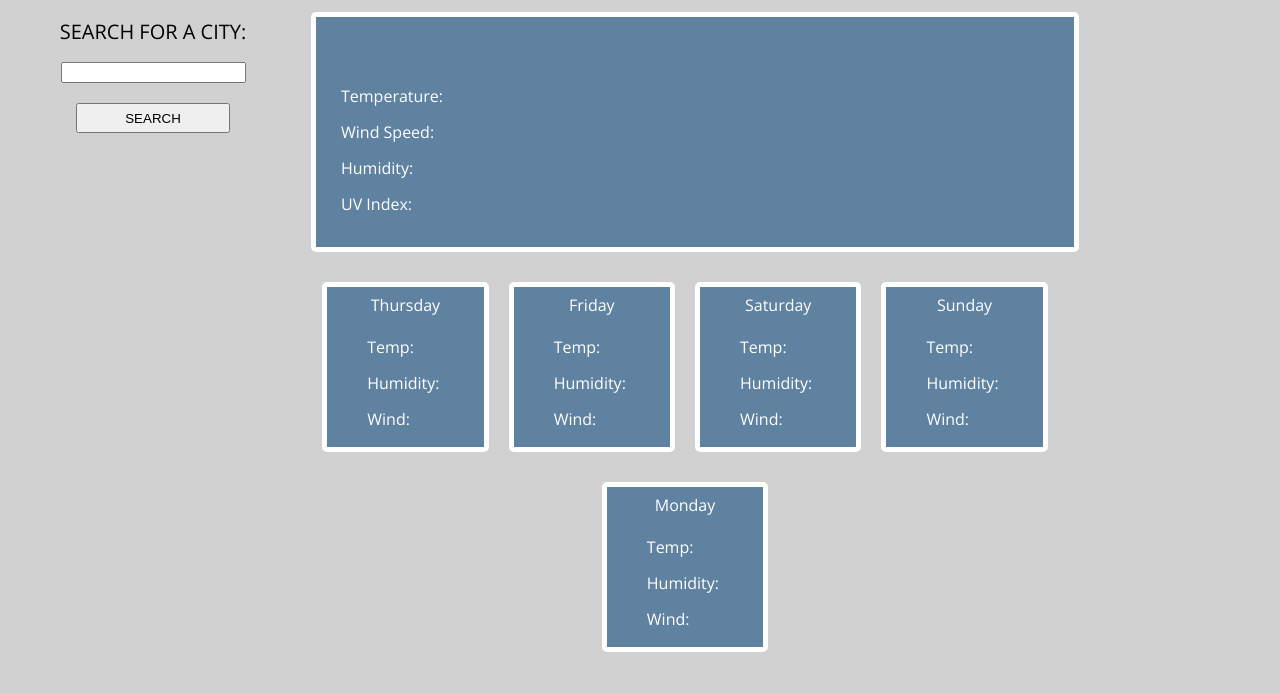
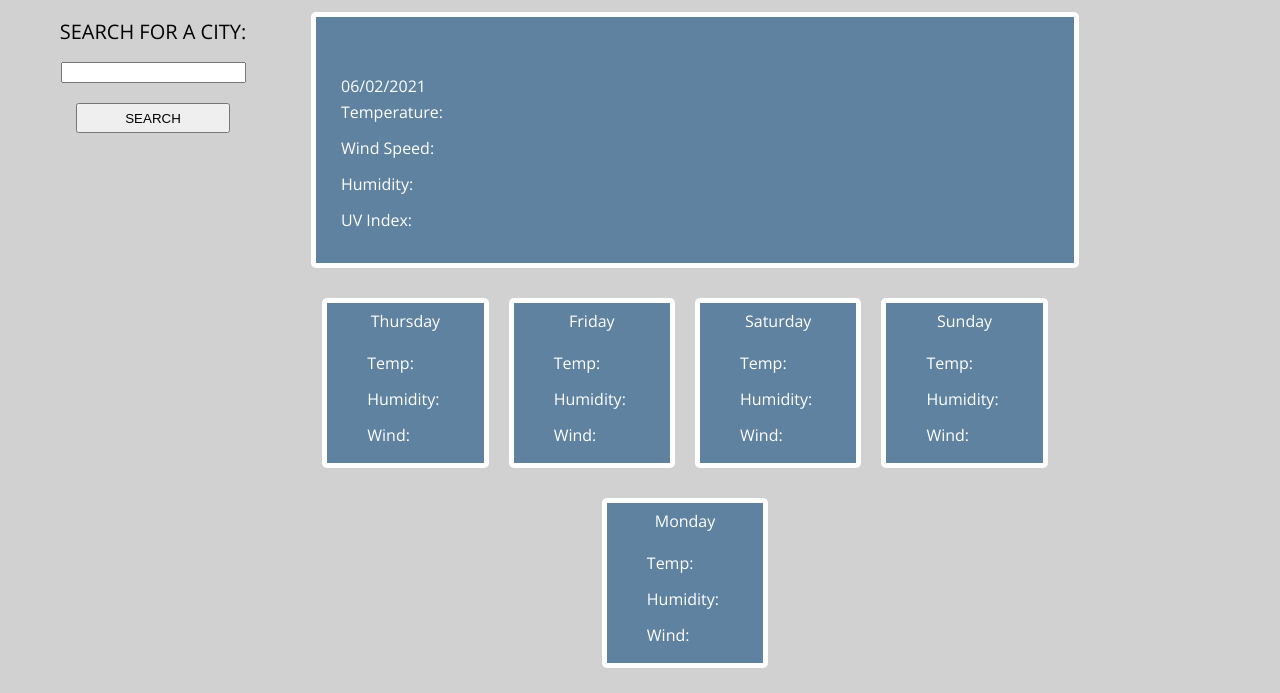
Before and after one commit to CoreyParker12/Week6-WeatherAPI-CP, a plain HTML site: page index.html in a window 1280 px wide. Shown: the part 113-806 px from the top of the page. Drawn offline with nearby package versions, Linux system fonts and the light colour scheme; no server answers.

Commit message:
added date

```diff
--- a/assets/js/script.js
+++ b/assets/js/script.js
@@ -13,6 +13,7 @@ let wind = $('#wind');
 let humidity = $('#humidity');
 let uvIndex = $('#uv-index');
 let iconT = $('#iconT');
+let displayTodayDate = $('#todayDate');
 
 //Sets up variables for 5 day forecast
 let dayOne = $('#dayOne');
@@ -66,6 +67,8 @@ dayTwo.html(dateTwo);
 dayThree.html(dateThree);
 dayFour.html(dateFour);
 dayFive.html(dateFive);
+
+displayTodayDate.html(todayDate);
 
 
 // Function that triggers the click event to load weather data
--- a/index.html
+++ b/index.html
@@ -59,6 +59,9 @@
             <div class="city-styling">
                 <p id="city"></p>
                 <div><img id="iconT" src=""></div>
+            </div>
+            <div>
+                <p id="todayDate"></p>
             </div>
 
             <div>
```
